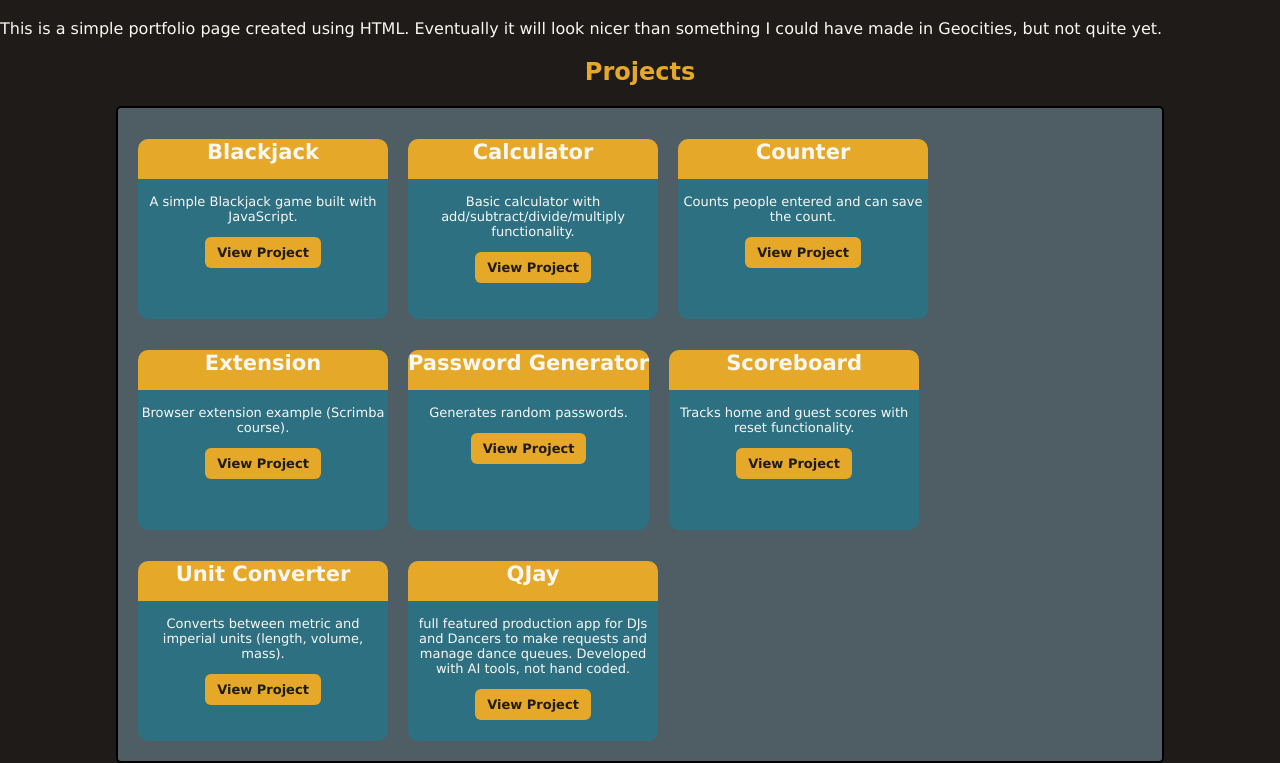
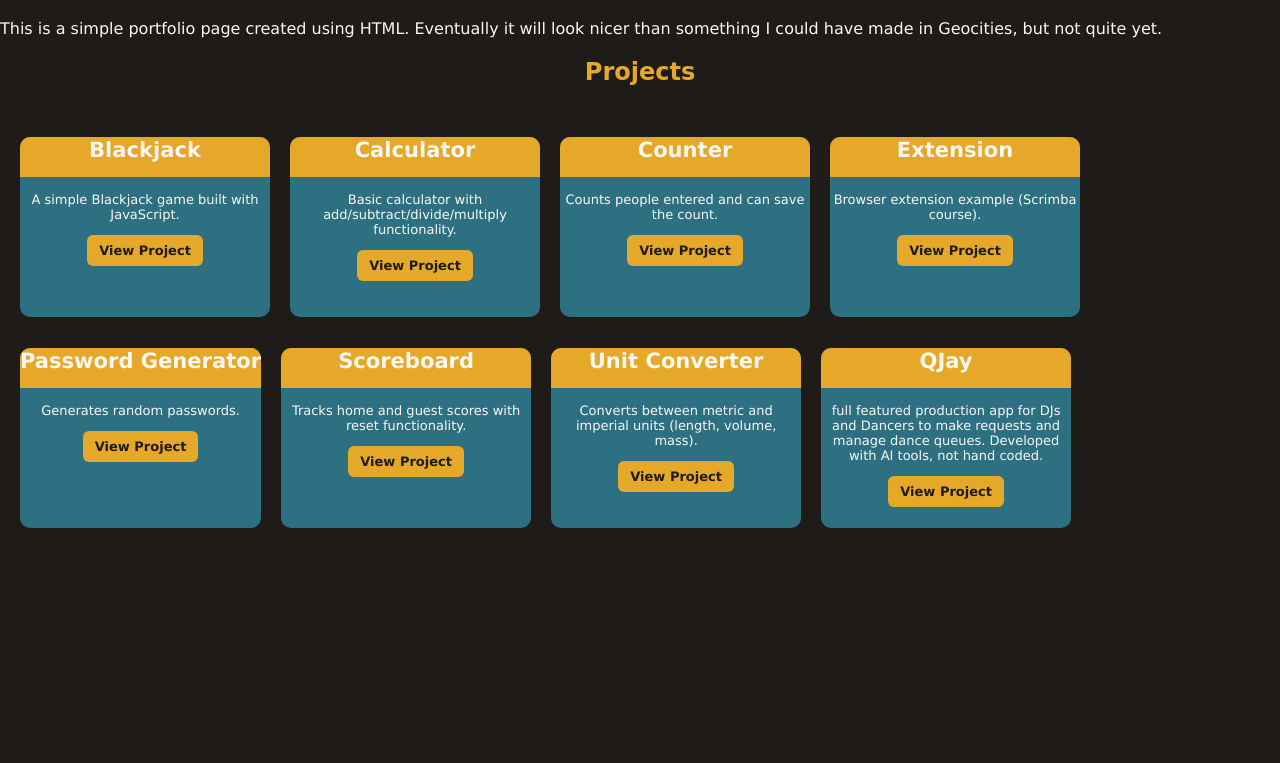
Before and after one commit to butterfras-code/learning, a browser extension: page index.html in a window 1280 px wide. Shown: the part 62-825 px from the top of the page. After the commit the page ends 800 px from the top, so only its background shows below. Drawn offline with Linux system fonts and the light colour scheme; a web font is replaced by a local one.

Commit message:
change colors

```diff
--- a/index.css
+++ b/index.css
@@ -21,14 +21,13 @@ h1, h2 {
     justify-content: space-around;
 }
 #projectsDiv {
-    border: 2px solid black;
+    /* border: 2px solid black; */
     padding: 10px;
-    width:80%;
     margin: auto;
     display: flex;
     flex-wrap: wrap;
     border-radius: 5px;
-    background-color: var(--card-color);
+    /* background-color: var(--card-color); */
     color: var(--text-color);
 }
 .project {
```
